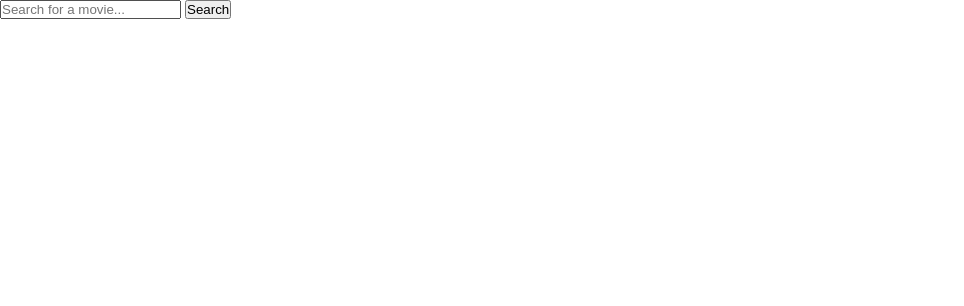
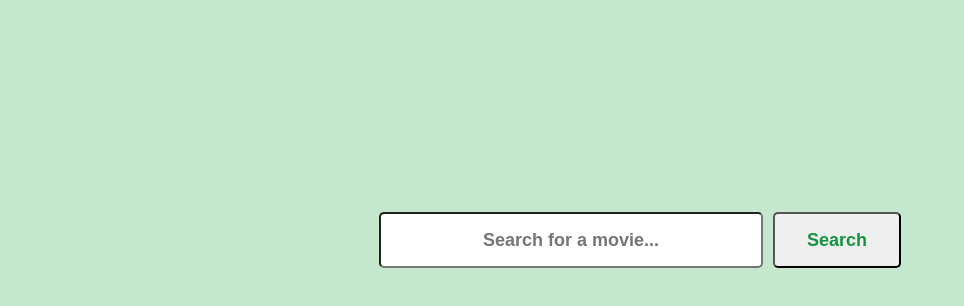
Before and after one commit to priyESH88088/Movie-Search, a plain HTML site: page index.html in a window 1280 px wide. Shown: the whole page, without its empty margins (0-964 px from the left). Drawn offline with Linux system fonts and the light colour scheme.

Commit message:
Update styles.css

```diff
--- a/styles.css
+++ b/styles.css
@@ -3,3 +3,68 @@
   margin: 0;
   box-sizing: border-box;
 }
+
+form{
+  /* background-color: rgb(204, 224, 217); */
+  width: 100vw;
+  height: 60vh;
+  display: flex;
+  justify-content: center;
+  align-items: center;
+  gap:10px;
+}
+
+input{
+  height:7vh;
+  width: 30vw;
+  text-align: center;
+  border-radius: 5px;
+  color: rgb(107, 3, 107);
+   font-weight: bold;
+   font-weight: 700;
+   font-size: large;
+
+}
+button{
+
+height:7vh;
+  width: 10vw;
+  text-align: center;
+  border-radius: 5px;
+  color: rgb(21, 148, 63);
+   font-weight: bold;
+   font-weight: 700;
+   font-size: large;
+
+
+}
+
+body{
+  background-color: rgb(197, 231, 206);
+}
+
+/* .poster {
+  width: 400px;
+  height: 500px;
+  object-fit: cover;
+  display: grid;
+  grid-template-columns: repeat(3, 1fr);
+  gap: 20px;
+
+} */
+
+/* For the container of images */
+#results {
+  display: grid;
+  grid-template-columns: repeat(3, 1fr);
+  gap: 20px;
+  padding: 10px;
+}
+
+/* For each image */
+.poster {
+  width: 100%;
+  height: 500px;
+  object-fit: cover;
+  border-radius: 8px;
+}
```
